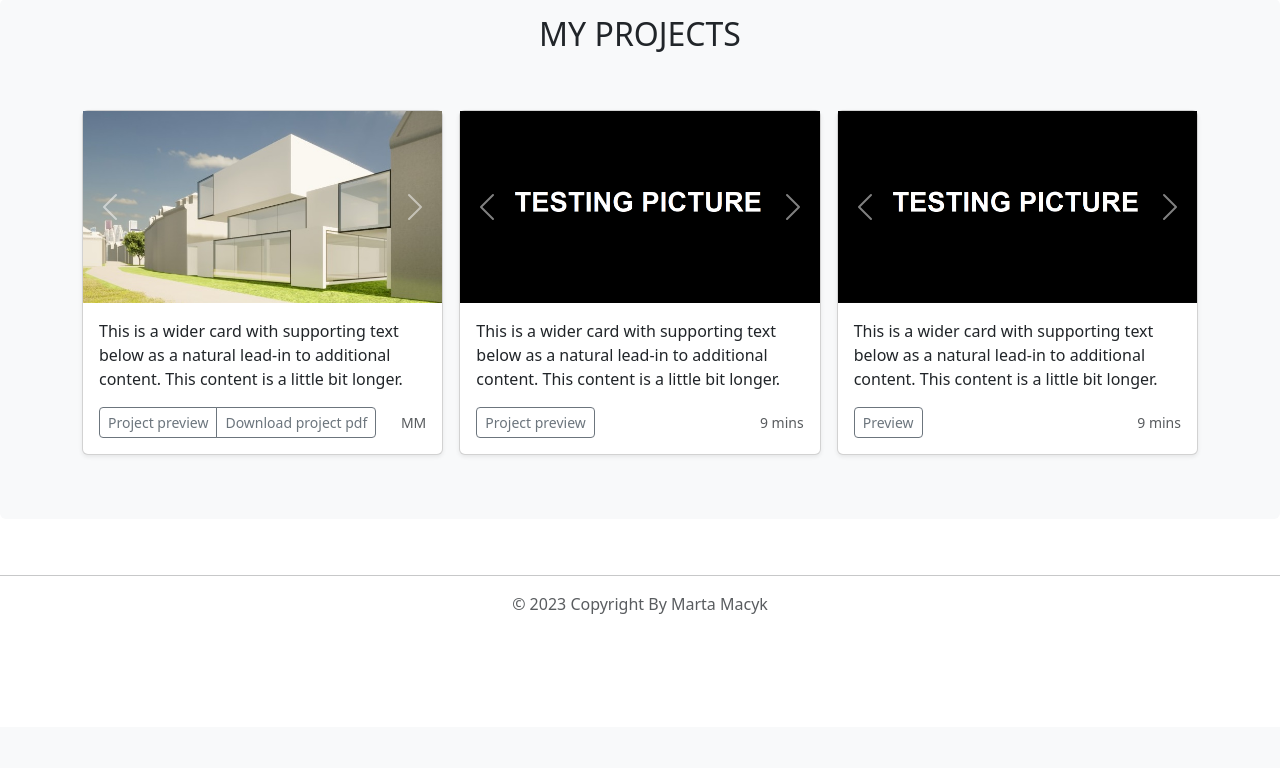
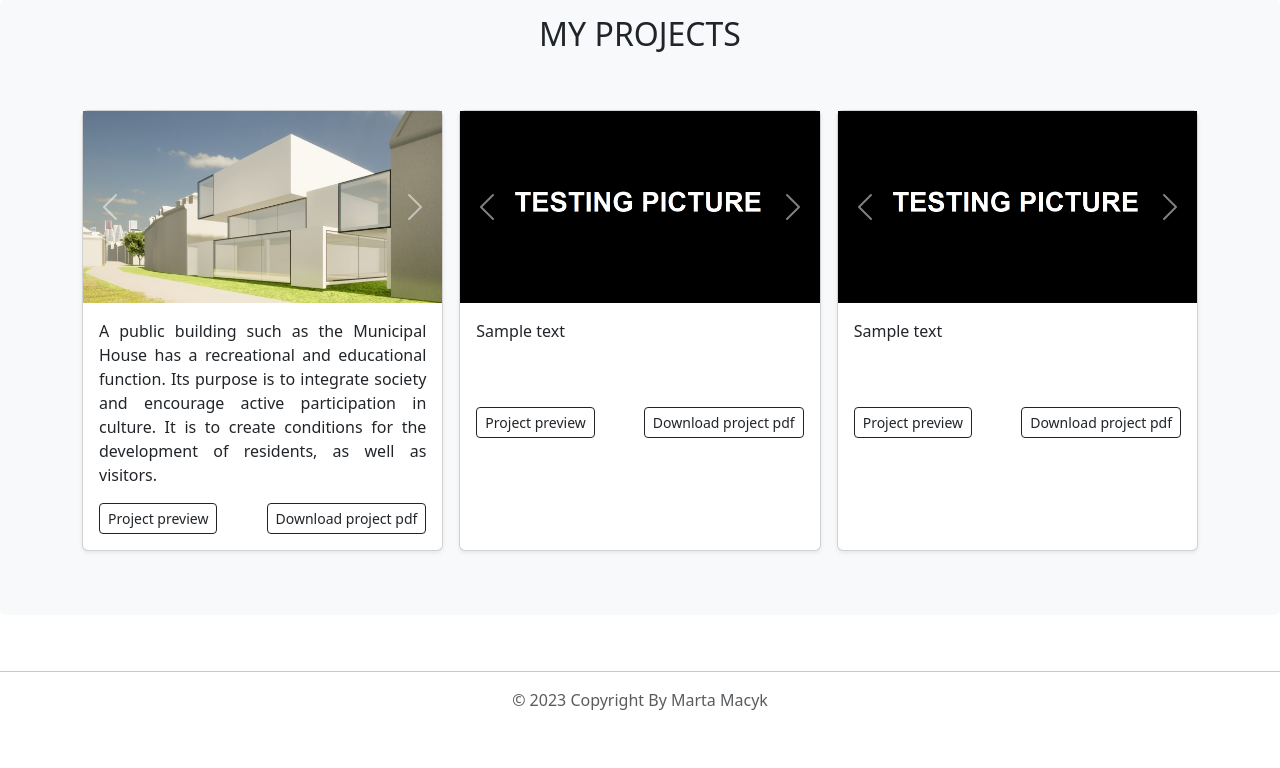
Before and after one commit to Wolanin00/marta-macyk-portfolio, a Flask app: page / in a window 1280 px wide. Shown: the part 73-841 px from the top of the page. Before the commit the page ends 687 px from the top, so only its background shows below. Run offline with Flask 2, Linux system fonts and the light colour scheme; some libraries are stand-ins or nearby versions.

Commit message:
update index.html layout

```diff
--- a/api/templates/index.html
+++ b/api/templates/index.html
@@ -230,19 +230,19 @@
                             </div>
                         </div>
                         <div class="card-body">
-                            <p class="card-text">This is a wider card with supporting text below as a natural lead-in to
-                                additional content. This content is a little bit longer.</p>
+                            <div class="pb-3">
+                                <p class="card-text"
+                                   style="text-align: justify">A public building such as the Municipal House has a recreational and educational function. Its purpose is to integrate society and encourage active participation in culture. It is to create conditions for the development of residents, as well as visitors.
+                                </p>
+                            </div>
                             <div class="d-flex justify-content-between align-items-center">
-                                <div class="btn-group">
                                     <a href="{{ url_for('open_project_1') }}"
                                        type="button"
-                                       class="btn btn-sm btn-outline-secondary"”>Project preview</a>
-                                    <a href="https://raw.github.com/Wolanin00/marta-macyk-portfolio/main/api/static/files/Projektowanie-wstepne-architektoniczno-urbanistyczne-II-compressed.pdf"
+                                       class="btn btn-sm btn-outline-dark"”>Project preview</a>
+                                <a href="https://raw.github.com/Wolanin00/marta-macyk-portfolio/main/api/static/files/Projektowanie-wstepne-architektoniczno-urbanistyczne-II-compressed.pdf"
                                        target="_blank"
                                        type="button"
-                                       class="btn btn-sm btn-outline-secondary">Download project pdf</a>
-                                </div>
-                                <small class="text-body-secondary">MM</small>
+                                       class="btn btn-sm btn-outline-dark">Download project pdf</a>
                             </div>
                         </div>
                     </div>
@@ -277,15 +277,19 @@
                             </div>
                         </div>
                         <div class="card-body">
-                            <p class="card-text">This is a wider card with supporting text below as a natural lead-in to
-                                additional content. This content is a little bit longer.</p>
+                            <div class="pb-3">
+                                <p class="card-text"
+                                   style="text-align: justify">Sample text
+                                </p>
+                            </div>
                             <div class="d-flex justify-content-between align-items-center">
-                                <div class="btn-group">
-                                    <a href=""
-                                       type="button"
-                                       class="btn btn-sm btn-outline-secondary" target=”_blank”>Project preview</a>
-                                </div>
-                                <small class="text-body-secondary">9 mins</small>
+                                <a href="{{ url_for('open_project_1') }}"
+                                   type="button"
+                                   class="btn btn-sm btn-outline-dark"”>Project preview</a>
+                                <a href="https://raw.github.com/Wolanin00/marta-macyk-portfolio/main/api/static/files/Projektowanie-wstepne-architektoniczno-urbanistyczne-II-compressed.pdf"
+                                   target="_blank"
+                                   type="button"
+                                   class="btn btn-sm btn-outline-dark">Download project pdf</a>
                             </div>
                         </div>
                     </div>
@@ -319,13 +323,19 @@
                             </div>
                         </div>
                         <div class="card-body">
-                            <p class="card-text">This is a wider card with supporting text below as a natural lead-in to
-                                additional content. This content is a little bit longer.</p>
-                            <div class="d-flex justify-content-between align-items-center">
-                                <div class="btn-group">
-                                    <button type="button" class="btn btn-sm btn-outline-secondary">Preview</button>
-                                </div>
-                                <small class="text-body-secondary">9 mins</small>
+                            <div class="pb-3">
+                                <p class="card-text"
+                                   style="text-align: justify">Sample text
+                                </p>
+                            </div>
+                            <div class="d-flex justify-content-between align-items-end">
+                                <a href="{{ url_for('open_project_1') }}"
+                                   type="button"
+                                   class="btn btn-sm btn-outline-dark"”>Project preview</a>
+                                <a href="https://raw.github.com/Wolanin00/marta-macyk-portfolio/main/api/static/files/Projektowanie-wstepne-architektoniczno-urbanistyczne-II-compressed.pdf"
+                                   target="_blank"
+                                   type="button"
+                                   class="btn btn-sm btn-outline-dark">Download project pdf</a>
                             </div>
                         </div>
                     </div>
```
